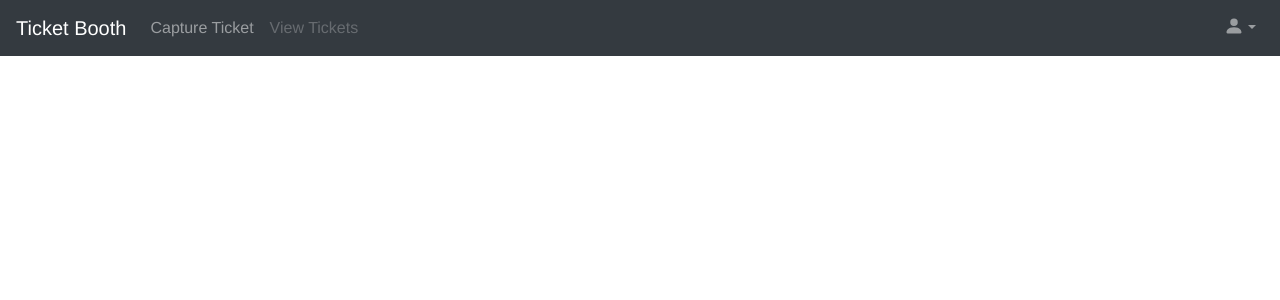
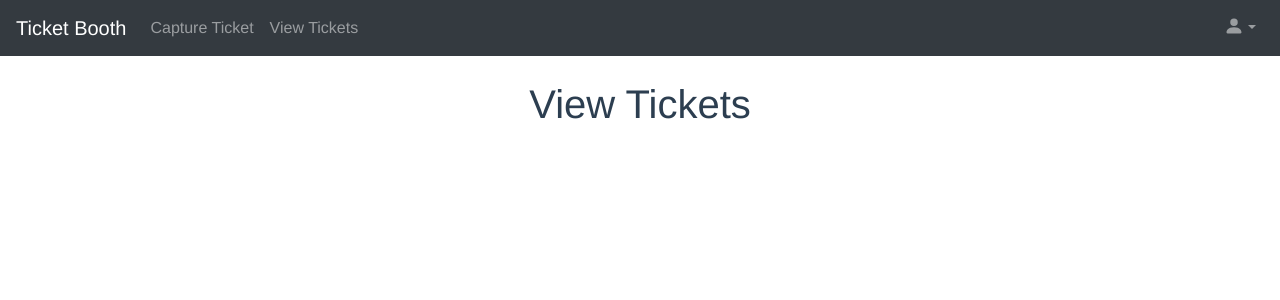
Before and after one commit to sep/agrinovus-receipts-prototype, a Vue app: page /agrinovus-receipts-prototype/tickets in a window 1280 px wide. Shown: the top 300 px of the page. Built offline with nearby package versions, Linux system fonts and the light colour scheme.

Commit message:
Create "View Tickets" page

```diff
--- a/src/components/NavBar.vue
+++ b/src/components/NavBar.vue
@@ -7,7 +7,7 @@
     <b-collapse id="nav-collapse" is-nav>
       <b-navbar-nav>
         <b-nav-item to="camera">Capture Ticket</b-nav-item>
-        <b-nav-item to="#" disabled>View Tickets</b-nav-item>
+        <b-nav-item to="tickets">View Tickets</b-nav-item>
       </b-navbar-nav>
 
       <b-navbar-nav class="ml-auto">
--- a/src/components/TicketCaptor.vue
+++ b/src/components/TicketCaptor.vue
@@ -1,7 +1,7 @@
 <template>
-  <div class='container'>
+  <div class='container p-4'>
     <b-row>
-      <div class='col-md-6 p-4'>
+      <div class='col-md-6'>
         <h1>Capture Ticket</h1>
         <web-cam
           ref='webcam'
--- /dev/null
+++ b/src/components/TicketViewer.vue
@@ -0,0 +1,11 @@
+<template>
+  <div class='container p-4'>
+    <h1>View Tickets</h1>
+  </div>
+</template>
+
+<script>
+export default {
+  name: 'TicketViewer',
+};
+</script>
--- a/src/main.js
+++ b/src/main.js
@@ -6,6 +6,7 @@ import 'bootstrap-vue/dist/bootstrap-vue.css';
 import App from './App.vue';
 import Home from './components/Home.vue';
 import TicketCaptor from './components/TicketCaptor.vue';
+import TicketViewer from './components/TicketViewer.vue';
 
 Vue.use(VueRouter);
 Vue.use(BootstrapVue);
@@ -24,6 +25,11 @@ const routes = [
     path: '/camera',
     component: TicketCaptor,
   },
+  {
+    name: 'tickets',
+    path: '/tickets',
+    component: TicketViewer,
+  },
 ];
 
 const router = new VueRouter({
```
